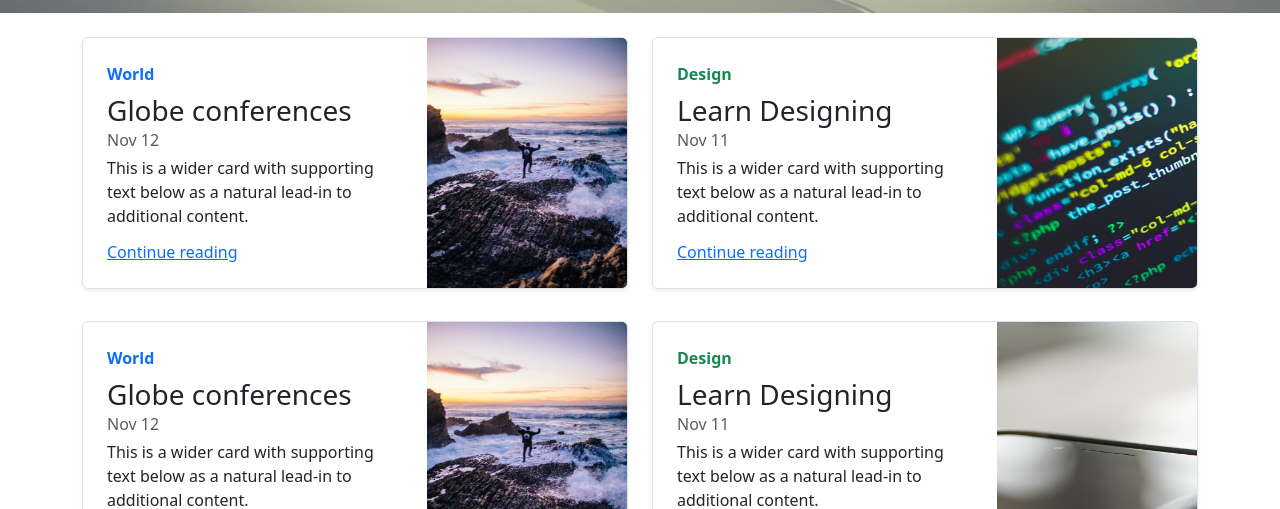
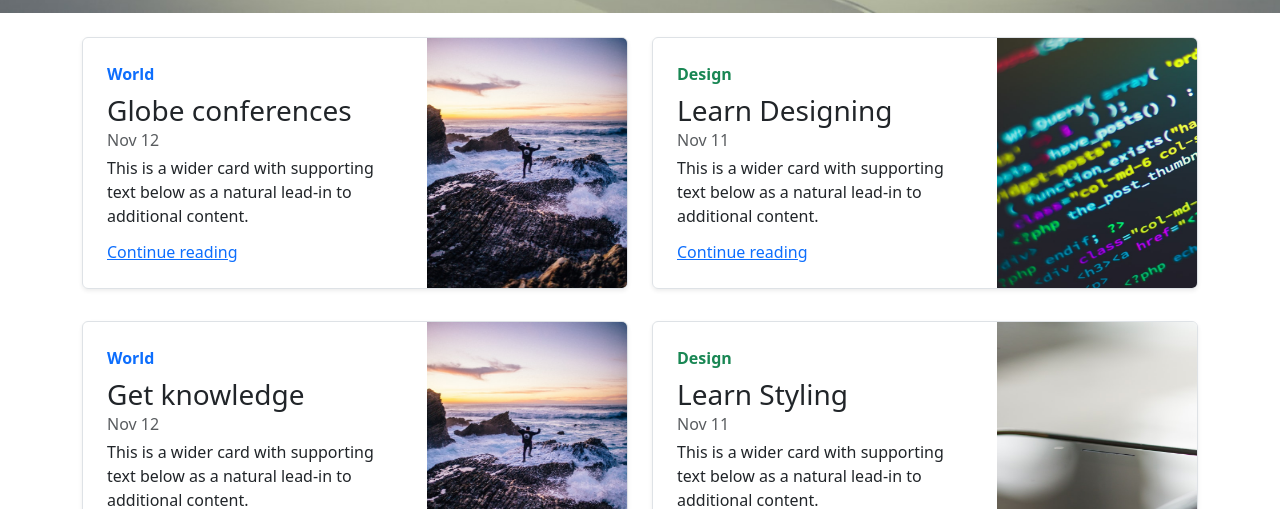
Before and after one commit to Saloniiii12/bootstrap-project-1, a plain HTML site: page index.html in a window 1280 px wide. Shown: the part 443-952 px from the top of the page. Drawn offline with nearby package versions, Linux system fonts and the light colour scheme.

Commit message:
Update index.html

```diff
--- a/index.html
+++ b/index.html
@@ -293,7 +293,7 @@
               bis_skin_checked="1"
             >
               <strong class="d-inline-block mb-2 text-primary">World</strong>
-              <h3 class="mb-0">Globe conferences</h3>
+              <h3 class="mb-0">Get knowledge</h3>
               <div class="mb-1 text-muted" bis_skin_checked="1">Nov 12</div>
               <p class="card-text mb-auto">
                 This is a wider card with supporting text below as a natural
@@ -322,7 +322,7 @@
               bis_skin_checked="1"
             >
               <strong class="d-inline-block mb-2 text-success">Design</strong>
-              <h3 class="mb-0">Learn Designing</h3>
+              <h3 class="mb-0">Learn Styling </h3>
               <div class="mb-1 text-muted" bis_skin_checked="1">Nov 11</div>
               <p class="mb-auto">
                 This is a wider card with supporting text below as a natural
```
